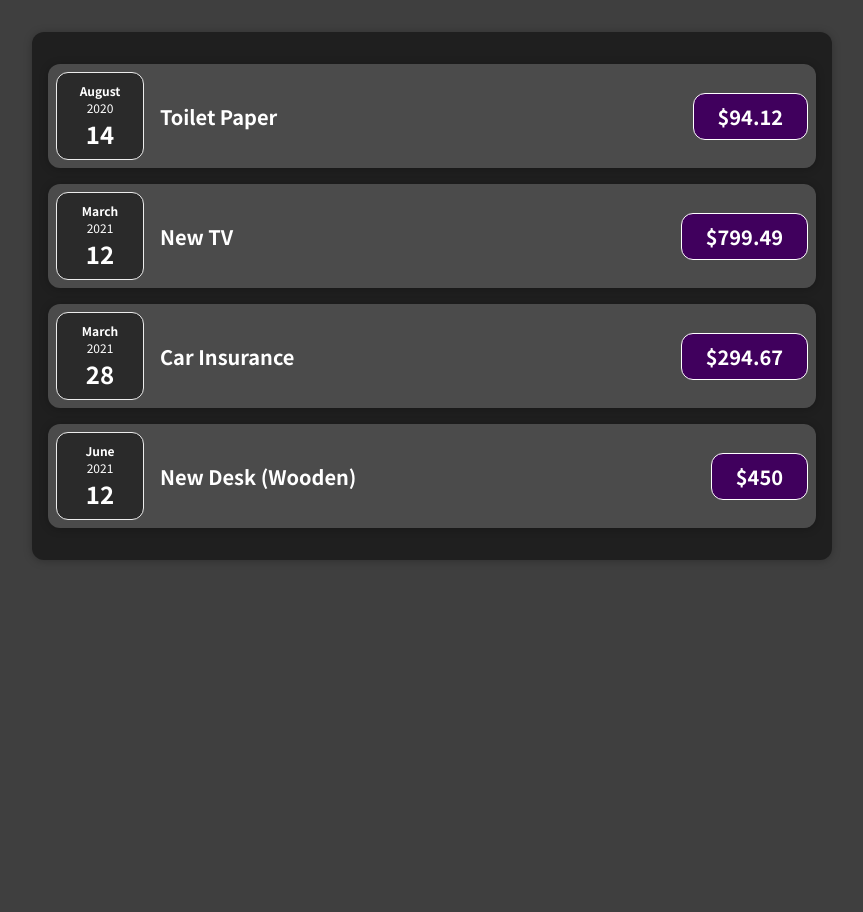
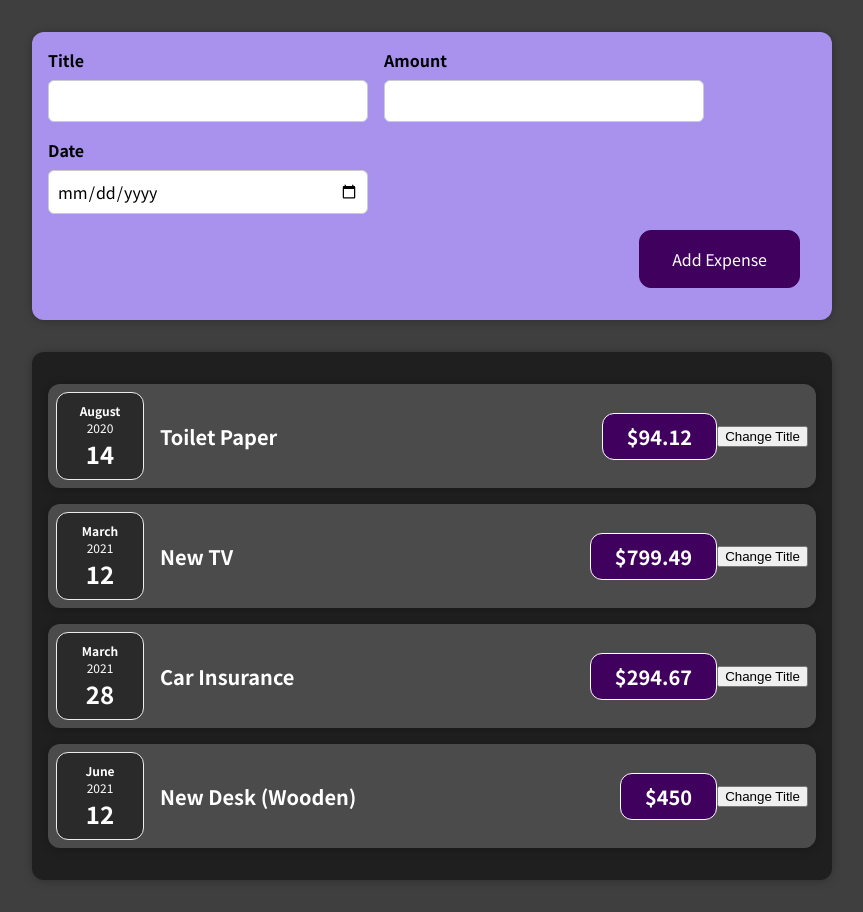
Before and after one commit to codecygen/036_React-Basics, a React (Create React App) app: page / in a window 1280 px wide. Shown: the whole page, without its empty margins (208-1071 px from the left). Before the commit the page ends 800 px from the top, so only its background shows below. Built offline with nearby package versions, Linux system fonts and the light colour scheme.

Commit message:
form added

```diff
--- a/src/App.js
+++ b/src/App.js
@@ -2,6 +2,7 @@
 // project they used to import.
 // import React from 'react';
 import Expenses from "./components/Expenses/Expenses";
+import NewExpense from "./components/NewExpense/NewExpense";
 
 const App = () => {
   const expenses = [
@@ -34,6 +35,7 @@
 
   return (
     <div>
+      <NewExpense />
       <Expenses
         expenses={expenses}
       />
--- a/src/components/Expenses/ExpenseItem.js
+++ b/src/components/Expenses/ExpenseItem.js
@@ -1,19 +1,27 @@
 // You never need to import React module but in old
 // project they used to import.
 // import React from 'react';
+import React, { useState } from 'react';
 import ExpenseDate from './ExpenseDate';
 import Card from '../UI/Card';
 import './ExpenseItem.css';
 
 const ExpenseItem = (props) => {
+    const [title, setTitle] = useState(props.title);
+
+    const clickHandler = () => {
+        setTitle('Updated!');
+        console.log(title);
+    }
 
     return (
         <Card className="expense-item">
             <ExpenseDate date={props.date} />
             <div className="expense-item__description">
-                <h2>{props.title}</h2>
+                <h2>{title}</h2>
                 <div className="expense-item__price">{`$${props.amount}`}</div>
             </div>
+            <button onClick={clickHandler}>Change Title</button>
         </Card>
     );
 }
--- /dev/null
+++ b/src/components/NewExpense/ExpenseForm.css
@@ -0,0 +1,27 @@
+.new-expense__controls {
+    display: flex;
+    flex-wrap: wrap;
+    gap: 1rem;
+    margin-bottom: 1rem;
+    text-align: left;
+}
+
+.new-expense__control label {
+    font-weight: bold;
+    margin-bottom: 0.5rem;
+    display: block;
+}
+
+.new-expense__control input {
+    font: inherit;
+    padding: 0.5rem;
+    border-radius: 6px;
+    border: 1px solid #ccc;
+    width: 20rem;
+    max-width: 100%;
+}
+
+.new-expense__actions {
+    text-align: right;
+    width: 100%;
+}
--- /dev/null
+++ b/src/components/NewExpense/ExpenseForm.js
@@ -0,0 +1,27 @@
+import './ExpenseForm.css';
+
+const ExpenseForm = () => {
+    return(
+        <form>
+            <div className="new-expense__controls">
+                <div className="new-expense__control">
+                    <label>Title</label>
+                    <input type="text" />
+                </div>
+                <div className="new-expense__control">
+                    <label>Amount</label>
+                    <input type="number" min="0.01" step="0.01" />
+                </div>
+                <div className="new-expense__control">
+                    <label>Date</label>
+                    <input type="date" min="2019-01-01" max="2022-12-31" />
+                </div>
+                <div className="new-expense__actions">
+                    <button type="submit">Add Expense</button>
+                </div>
+            </div>
+        </form>
+    );
+}
+
+export default ExpenseForm;
--- /dev/null
+++ b/src/components/NewExpense/NewExpense.css
@@ -0,0 +1,38 @@
+.new-expense {
+    background-color: #a892ee;
+    padding: 1rem;
+    margin: 2rem auto;
+    width: 50rem;
+    max-width: 95%;
+    border-radius: 12px;
+    text-align: center;
+    box-shadow: 0 1px 8px rgba(0, 0, 0, 0.25);
+}
+
+.new-expense button {
+    font: inherit;
+    cursor: pointer;
+    padding: 1rem 2rem;
+    border: 1px solid #40005d;
+    background-color: #40005d;
+    color: white;
+    border-radius: 12px;
+    margin-right: 1rem;
+}
+
+.new-expense button:hover,
+.new-expense button:active {
+    background-color: #510674;
+    border-color: #510674;
+}
+
+.new-expense button.alternative {
+    color: #220131;
+    border-color: transparent;
+    background-color: transparent;
+}
+
+.new-expense button.alternative:hover,
+.new-expense button.alternative:active {
+    background-color: #ddb3f8;
+}
--- /dev/null
+++ b/src/components/NewExpense/NewExpense.js
@@ -0,0 +1,13 @@
+import React from 'react';
+import ExpenseForm from './ExpenseForm';
+import './NewExpense.css';
+
+const NewExpense = () => {
+    return(
+        <div className="new-expense">
+            <ExpenseForm />
+        </div>
+    );
+}
+
+export default NewExpense;
```
Also changed, not shown: 1 other file (tests, documents, lock files or other folders).
